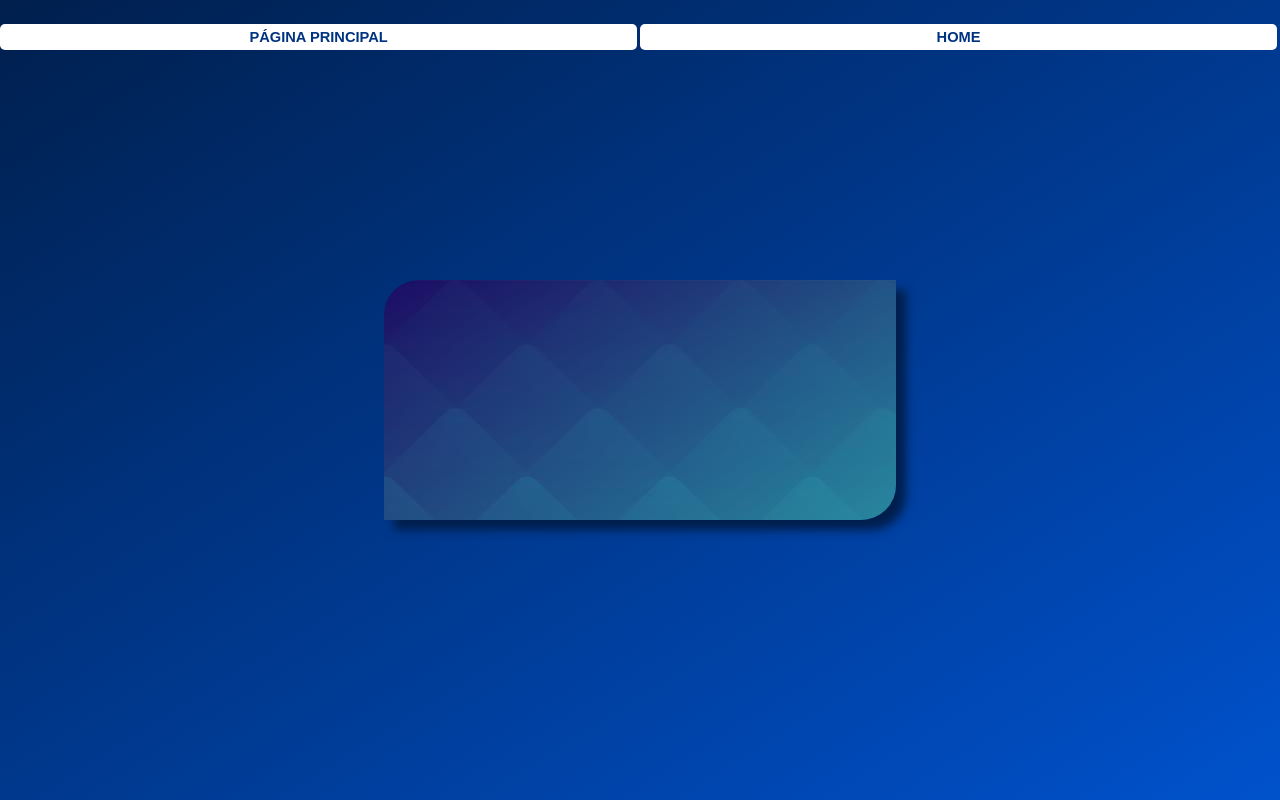
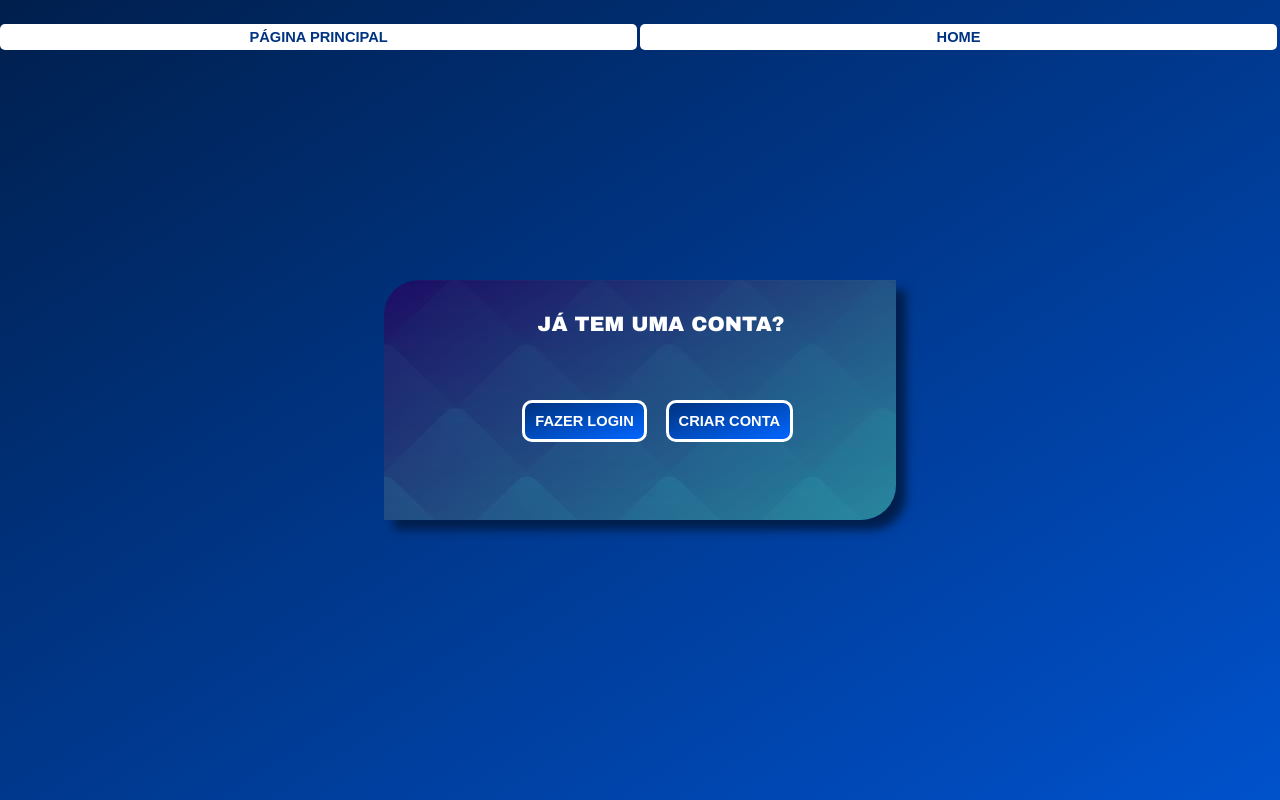
Before and after one commit to LucasRuf/FILES-ORGANIZER, a plain HTML site: page Paginas/Upload.html in a window 1280 px wide. Drawn offline with Linux system fonts and the light colour scheme.

Commit message:
QUESTION & BUTTONS DA BOX DA PÁGINA UPLOAD

```diff
--- a/Css/style.css
+++ b/Css/style.css
@@ -373,3 +373,71 @@ width: 40%;
 box-shadow: 10px 10px 10px #001f4d;
 border-radius: 35px 0px 35px 0px;
 }
+
+#uploadboxtitulo{
+position: absolute;
+text-transform: uppercase;
+color: #ffffff;
+font-family:arial black;
+top: 5%;
+left: 30%;
+font-size: 130%;
+}
+
+ #boxbtnupload1{
+ border-radius: 10px;
+font-family:arial;
+text-transform: uppercase;
+font-weight:700;
+border-style: solid;
+border-color: #ffffff; /* cor da borda mesmo, que fica por fora de tudo */
+border-width: 3px; /* espessura das bordas */
+padding: 5px; /* aqui que você vai conseguir o efeito de "borda interna */
+padding:10px;
+cursor:pointer;
+position: absolute;
+top: 50%;
+left: 27%;
+background:linear-gradient(to top left, #0066ff 0%, #005ce6 20%, #0052cc 40%, #0047b3 60%, #003d99 80%, #003380 100% );
+color: #ffffff;
+text-decoration: none;
+}
+
+#boxbtnupload1:hover{
+background: #003d99;
+color: #ffffff;
+}
+
+#boxbtnupload1:active{
+position: absolute;
+top: 49% ;
+}
+
+#boxbtnupload2{
+border-radius: 10px;
+font-family:arial;
+text-transform: uppercase;
+font-weight:700;
+border-style: solid;
+border-color: #ffffff;
+border-width: 3px;
+padding: 5px;
+padding:10px;
+cursor:pointer;
+position: absolute;
+top: 50%;
+left: 55%;
+background:linear-gradient(to top left, #0066ff 0%, #005ce6 20%, #0052cc 40%, #0047b3 60%, #003d99 80%, #003380 100% );
+color: #ffffff;
+text-decoration: none;
+}
+
+#boxbtnupload2:hover{
+background: #003d99;
+color: #ffffff;
+}
+
+#boxbtnupload2:active{
+position: absolute;
+top: 49%;
+}
--- a/Paginas/Upload.html
+++ b/Paginas/Upload.html
@@ -12,7 +12,11 @@
 			<a id="menu1" href="../index.html">PÁGINA PRINCIPAL</a>
 			<a id="menu2" href="timeline.html">HOME</a>
 		</nav>
-		<div id="boxuploadpag"> </div>
+		<div id="boxuploadpag">
+		<p id="uploadboxtitulo"> JÁ TEM UMA CONTA? </p>
+		<a id="boxbtnupload1" href="login.html">FAZER LOGIN</a>
+		<a id="boxbtnupload2" href="criar_conta.html">CRIAR CONTA</a>
+		</div>
 		</section >
 		</header>
 </body>
```
